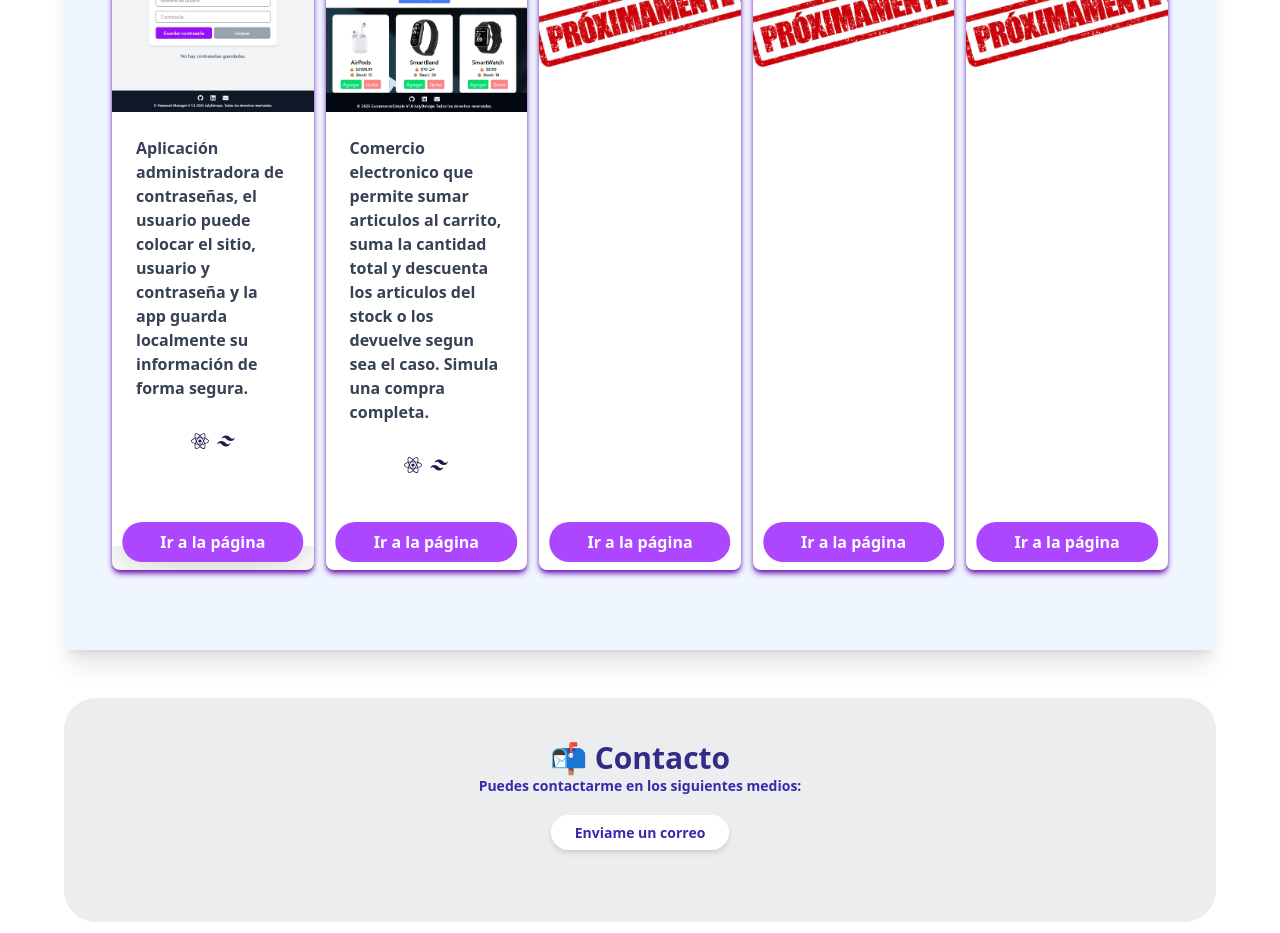
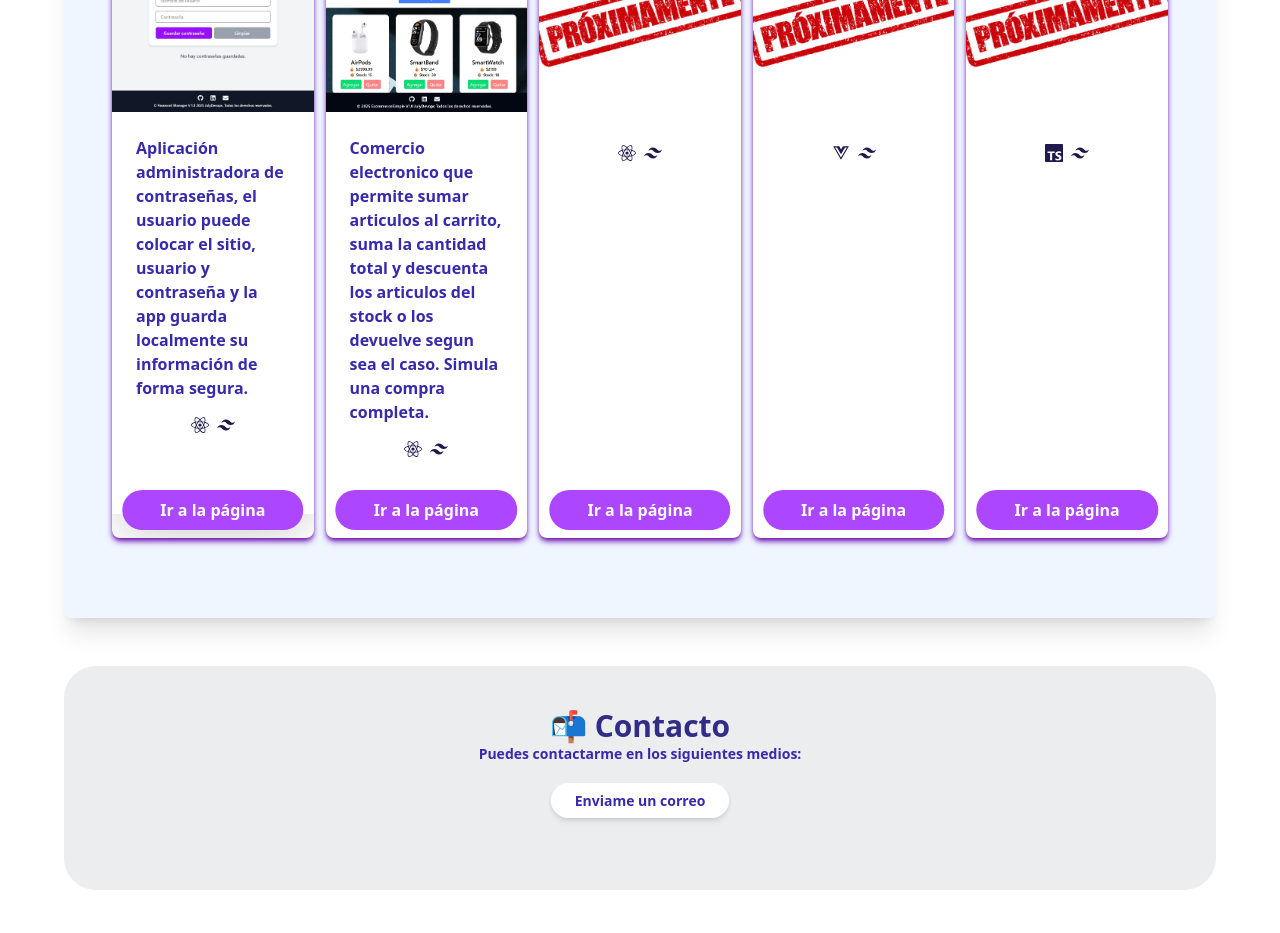
Before and after one commit to JCesar206/myPersonalBlog, a React (Vite) app: page / in a window 1280 px wide. Shown: the part 1200-2133 px from the top of the page. Built offline with nearby package versions, Linux system fonts and the light colour scheme; the HTML template or start-up script is replaced by a standard one.

Commit message:
Se suben ajustes de estilo en app principal y footer

```diff
--- a/src/App.css
+++ b/src/App.css
@@ -2,9 +2,11 @@
 @custom-variant dark (&:where(.dark, .dark *));
 @layer components {.my-text-style {@apply text-blue-600 font-bold text-3xl justify-center dark:text-gray-200 hover:text-blue-950 dark:hover:text-blue-400 transition-colors duration-300;}}
 @layer components {.text-projects{@apply text-blue-700 font-bold text-2xl justify-center dark:text-blue-400 hover:text-blue-950 dark:hover:text-amber-300;}}
-@layer components {.button-style {@apply text-blue-900 hover:text-blue-300 dark:text-purple-500;}}
+@layer components {.icon-tech-style {@apply text-blue-900 hover:text-blue-300 dark:text-purple-500;}}
 @layer components {.text-complete {@apply text-indigo-800 font-bold text-sm hover:text-purple-400 dark:text-white;}}
 @layer components {.text-navbar {@apply text-indigo-600 font-bold text-wrap hover:text-purple-300 dark:text-white;}}
 @layer components {.style-header {@apply text-indigo-900 text-3xl font-bold hover:text-purple-300 dark:text-white justify-center;}}
 @layer components {.content-main {@apply py-16 bg-indigo-300 border-2 rounded-4xl text-indigo-900 font-bold hover:text-purple-500 dark:bg-gray-700/90 shadow-xl p-8 mb-12;}}
-@layer components {.style-btn-card {@apply flex flex-wrap justify-center gap-4 text-lg pt-4 pb-4 font-bold text-indigo-950 hover:text-purple-400 dark:hover:text-purple-900;}}
+@layer components {.style-icon-card {@apply font-bold text-indigo-950 hover:text-purple-400 dark:hover:text-purple-900;}}
+@layer components {.style-btn-gotopage {@apply bg-purple-500 hover:bg-purple-800 text-white font-semibold py-2 px-6 rounded-full w-full transition duration-300 cursor-pointer}}
+@layer components {.style-icon-footer {@apply hover:text-blue-400 transition-colors}}
--- a/src/App.jsx
+++ b/src/App.jsx
@@ -62,20 +62,20 @@ function App() {
     <p className="text-complete text-2xl pb-3 pt-3">🛠️ {texts[language].tecnologies}</p><br/><br/>
     <div className="flex items-center justify-center">
       <div className="grid grid-cols-4 sm:grid-cols-2 lg:grid-cols-7 gap-3 pb-12">
-        <DiHtml5 className="button-style" size={30} title="HTML5"/>
-        <DiCss3 className="button-style" size={30} title="CSS3"/>
-        <DiJavascript1 className="button-style" size={30} title="JavaScript"/>
-        <DiReact className="button-style" size={30} title="React"/>
-        <SiTailwindcss className="button-style" size={30} title="Tailwind CSS"/>
-        <DiMysql className="button-style" size={30} title="MySQL"/>
-        <DiNodejsSmall className="button-style" size={30} title="Node.js"/>
-        <DiGit className="button-style" size={30} title="Git"/>
-        <DiGithub className="button-style" size={30} title="Github"/>
-        <VscVscodeInsiders className="button-style" size={30} title="VS Code"/>
-        <SiPostman className="button-style" size={30} title="Postman"/>
-        <FaVuejs className="button-style" size={30} title="Vue"/>
-        <SiTypescript className="button-style" size={30} title="TypeScript"/>
-        <SiJest className="button-style" size={30} title="Jest"/>
+        <DiHtml5 className="icon-tech-style" size={30} title="HTML5"/>
+        <DiCss3 className="icon-tech-style" size={30} title="CSS3"/>
+        <DiJavascript1 className="icon-tech-style" size={30} title="JavaScript"/>
+        <DiReact className="icon-tech-style" size={30} title="React"/>
+        <SiTailwindcss className="icon-tech-style" size={30} title="Tailwind CSS"/>
+        <DiMysql className="icon-tech-style" size={30} title="MySQL"/>
+        <DiNodejsSmall className="icon-tech-style" size={30} title="Node.js"/>
+        <DiGit className="icon-tech-style" size={30} title="Git"/>
+        <DiGithub className="icon-tech-style" size={30} title="Github"/>
+        <VscVscodeInsiders className="icon-tech-style" size={30} title="VS Code"/>
+        <SiPostman className="icon-tech-style" size={30} title="Postman"/>
+        <FaVuejs className="icon-tech-style" size={30} title="Vue"/>
+        <SiTypescript className="icon-tech-style" size={30} title="TypeScript"/>
+        <SiJest className="icon-tech-style" size={30} title="Jest"/>
       </div>
     </div>
   </section>
@@ -88,19 +88,19 @@ function App() {
     <img class="w-full h-48 object-cover" src="./passwordManager01.jpg" alt="Password Manager" />
 
     <div class="px-6 py-4 hover:shadow-purple-500 shadow-2xl">
-      <div class="font-bold text-xl mb-2">{texts[language].titlePro1}</div>
-      <p class="text-gray-700 font-semibold text-base mb-4">
+      <div class="font-bold text-indigo-900 text-xl mb-2">{texts[language].titlePro1}</div>
+      <p class="text-indigo-800 font-semibold text-base mb-4">
         {texts[language].descPro1}
       </p>
 
-      <div class="flex flex-wrap gap-2 mt-4 mb-16 style-btn-card">
-        <FaReact size={18} title="React" />
-        <SiTailwindcss size={18} title="Tailwind CSS" />
+      <div class="flex flex-wrap gap-2 mt-4 mb-16 justify-center style-icon-card">
+        <FaReact size={18} title="React"/>
+        <SiTailwindcss size={18} title="Tailwind CSS"/>
       </div>
     </div>
 
-    <a href="https://jcesar206.github.io/passwordManager/" class="absolute bottom-2 left-1/2 -translate-x-1/2 w-[90%] flex justify-center">
-      <button class="bg-purple-500 hover:bg-purple-800 text-white font-semibold py-2 px-6 rounded-full w-full transition duration-300 cursor-pointer">
+    <a href="https://jcesar206.github.io/passwordManager/" target="_blank" class="absolute bottom-2 left-1/2 -translate-x-1/2 w-[90%] flex justify-center">
+      <button class="style-btn-gotopage">
         {texts[language].goToPage}
       </button>
     </a>
@@ -110,19 +110,19 @@ function App() {
     <img class="w-full h-48 object-cover" src="./ecommerceSimple01.jpg" alt="Ecommerce Loco" />
 
     <div class="px-6 py-4">
-      <div class="font-bold text-xl mb-2">{texts[language].titlePro2}</div>
-      <p class="text-gray-700 font-semibold text-base mb-4">
+      <div class="font-bold text-indigo-900 text-xl mb-2">{texts[language].titlePro2}</div>
+      <p class="text-indigo-800 font-semibold text-base mb-4">
         {texts[language].descPro2}
       </p>
 
-      <div class="flex flex-wrap gap-2 mt-4 mb-16 style-btn-card">
+      <div class="flex flex-wrap gap-2 mt-4 mb-16 justify-center style-icon-card">
         <FaReact size={18} title="React"/>
         <SiTailwindcss size={18} title="Tailwind CSS"/>
       </div>
     </div>
 
-    <a href="https://jcesar206.github.io/ecommerce-react/" class="absolute bottom-2 left-1/2 -translate-x-1/2 w-[90%] flex justify-center">
-      <button class="bg-purple-500 hover:bg-purple-800 text-white font-semibold py-2 px-6 rounded-full w-full transition duration-300 cursor-pointer">
+    <a href="https://jcesar206.github.io/ecommerce-react/" target="_blank" class="absolute bottom-2 left-1/2 -translate-x-1/2 w-[90%] flex justify-center">
+      <button class="style-btn-gotopage">
         {texts[language].goToPage}
       </button>
     </a>
@@ -132,19 +132,19 @@ function App() {
     <img class="w-full h-48 object-cover" src="./next.jpg" alt="Próximamente" />
 
     <div class="px-6 py-4">
-      <div class="font-bold text-xl mb-2">{texts[language].titlePro3}</div>
-      <p class="text-gray-700 font-semibold text-base mb-4">
+      <div class="font-bold text-indigo-900 text-xl mb-2">{texts[language].titlePro3}</div>
+      <p class="text-indigo-800 font-semibold text-base mb-4">
         {texts[language].descPro3}
       </p>
 
-      <div class="flex flex-wrap gap-2 mt-4 mb-16">
-        <FaReact size={18} title="React" className="style-btn-card" />
-        <SiTailwindcss size={18} title="Tailwind CSS" className="style-btn-card" />
+      <div class="flex flex-wrap gap-2 mt-4 mb-16 justify-center style-icon-card">
+        <FaReact size={18} title="React"/>
+        <SiTailwindcss size={18} title="Tailwind CSS"/>
       </div>
     </div>
 
     <a href="#" class="absolute bottom-2 left-1/2 -translate-x-1/2 w-[90%] flex justify-center">
-      <button class="bg-purple-500 hover:bg-purple-800 text-white font-bold py-2 px-6 rounded-full w-full transition duration-300 cursor-pointer">
+      <button class="style-btn-gotopage">
         {texts[language].goToPage}
       </button>
     </a>
@@ -154,19 +154,19 @@ function App() {
     <img class="w-full h-48 object-cover" src="./next.jpg" alt="Próximamente" />
 
     <div class="px-6 py-4">
-      <div class="font-bold text-xl mb-2">{texts[language].titlePro4}</div>
-      <p class="text-gray-700 font-semibold text-base mb-4">
+      <div class="font-bold text-indigo-900 text-xl mb-2">{texts[language].titlePro4}</div>
+      <p class="text-indigo-800 font-semibold text-base mb-4">
         {texts[language].descPro4}
       </p>
 
-      <div class="flex flex-wrap gap-2 mt-4 mb-16">
-        <FaVuejs size={18} title="Vue" className="style-btn-card" />
-        <SiTailwindcss size={18} title="Tailwind CSS" className="style-btn-card" />
+      <div class="flex flex-wrap gap-2 mt-4 mb-16 justify-center style-icon-card">
+        <FaVuejs size={18} title="Vue"/>
+        <SiTailwindcss size={18} title="Tailwind CSS"/>
       </div>
     </div>
 
-    <a href="#" class="absolute bottom-2 left-1/2 -translate-x-1/2 w-[90%] flex justify-center">
-      <button class="bg-purple-500 hover:bg-purple-800 text-white font-bold py-2 px-6 rounded-full w-full transition duration-300 cursor-pointer">
+    <a href="#" target="_blank" class="absolute bottom-2 left-1/2 -translate-x-1/2 w-[90%] flex justify-center">
+      <button class="style-btn-gotopage">
         {texts[language].goToPage}
       </button>
     </a>
@@ -176,19 +176,19 @@ function App() {
     <img class="w-full h-48 object-cover" src="./next.jpg" alt="Próximamente" />
 
     <div class="px-6 py-4">
-      <div class="font-bold text-xl mb-2">{texts[language].titlePro5}</div>
-      <p class="text-gray-700 font-semibold text-base mb-4">
+      <div class="font-bold text-indigo-900 text-xl mb-2">{texts[language].titlePro5}</div>
+      <p class="text-indigo-800 font-semibold text-base mb-4">
         {texts[language].descPro5}
       </p>
 
-      <div class="flex flex-wrap gap-2 mt-4 mb-16">
-        <SiTypescript size={18} title="TypeScript" className="style-btn-card" />
-        <SiTailwindcss size={18} title="Tailwind CSS" className="style-btn-card" />
+      <div class="flex flex-wrap gap-2 mt-4 mb-16 justify-center style-icon-card">
+        <SiTypescript size={18} title="TypeScript"/>
+        <SiTailwindcss size={18} title="Tailwind CSS"/>
       </div>
     </div>
 
-    <a href="#" class="absolute bottom-2 left-1/2 -translate-x-1/2 w-[90%] flex justify-center">
-      <button class="bg-purple-500 hover:bg-purple-800 text-white font-bold py-2 px-6 rounded-full w-full transition duration-300 cursor-pointer">
+    <a href="#" target="_blank" class="absolute bottom-2 left-1/2 -translate-x-1/2 w-[90%] flex justify-center">
+      <button class="style-btn-gotopage">
         {texts[language].goToPage}
       </button>
     </a>
--- a/src/components/Footer.jsx
+++ b/src/components/Footer.jsx
@@ -7,16 +7,16 @@ const Footer = () => {
 		<footer className="bg-blue-950 text-white bottom-0 left-0 py-4 w-full">
 			<div className="flex justify-center space-x-6 mb-2">
 				<a href="https://github.com/JCesar206" target="_blank" rel="noreferrer">
-          <FaGithub  className="hover:text-blue-400 transition-colors" size={20}/>
+          <FaGithub className="style-icon-footer" size={20}/>
         </a>
 				<a href="https://www.linkedin.com/in/jcesar206" target="_blank" rel="noreferrer">
-          <FaLinkedin  className="hover:text-blue-400 transition-colors" size={20}/>
+          <FaLinkedin className="style-icon-footer" size={20}/>
         </a>
         <a href="mailto:jcesar206@hotmail.com">
-          <FaEnvelope  className="hover:text-blue-400 transition-colors" size={20}/>
+          <FaEnvelope className="style-icon-footer" size={20}/>
         </a>
 				<a href="mailto:jcesary06@gmail.com">
-          <SiGmail  className="hover:text-blue-400 transition-colors" size={20}/>
+          <SiGmail className="style-icon-footer" size={20}/>
         </a>
 			</div>
 			<p className="text-sm text-center text-white font-bold gover:text-blue-300">&copy; {new Date().getFullYear()} My Personal Blog. | Juls. |
```
